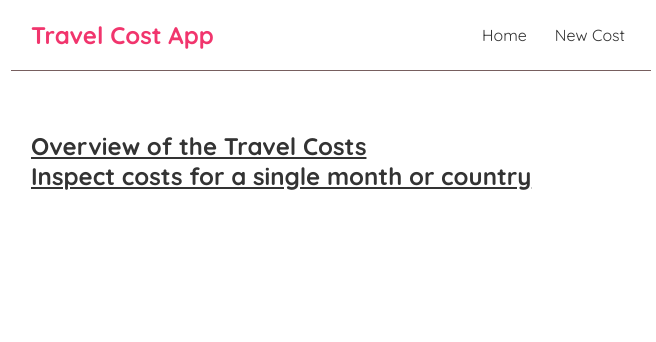
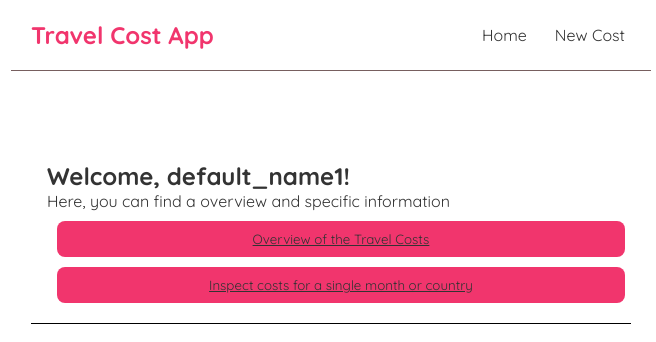
Before and after one commit to HaDuve/TravelCost, a React (Create React App) app in the folder travel-cost/: page / in a window 1280 px wide. Shown: the top 342 px of the page, without its empty margins (309-965 px from the left). Built offline with nearby package versions, Linux system fonts and the light colour scheme; data requests are answered from the project's data file.

Commit message:
created the json and conditional homepage (#11)

```diff
--- a/travel-cost/data/db.json
+++ b/travel-cost/data/db.json
@@ -33,5 +33,14 @@
       "oweperc": 50,
       "id": 3
     }
+  ],
+  "traveller": [
+    {
+      "name": "default_name1",
+      "budget": 0,
+      "daily": 0,
+      "monthly": 0,
+      "id": 1
+    }
   ]
 }
--- a/travel-cost/src/Home.js
+++ b/travel-cost/src/Home.js
@@ -1,17 +1,35 @@
 import useFetch from './useFetch'
-import Costlist from './Costlist'
+import InitialQuestions from './InitialQuestions'
+import { useState } from 'react';
+
 
 import { Link } from 'react-router-dom';
 
 const Home = () => {
+    const { data: traveller } = useFetch('http://localhost:8000/traveller/1');
+
     return (
+
         <div className="home">
-            <h2>
-                <Link to="/Overview">Overview of the Travel Costs</Link>
-            </h2>
-            <h2>
-                <Link to="/Inspect">Inspect costs for a single month or country</Link>
-            </h2>
+            {traveller && (traveller.name === "default_name")&&<InitialQuestions></InitialQuestions>}
+
+
+            {traveller && !(traveller.name === "default_name") &&
+                <h2>Welcome, {traveller.name}!</h2>
+            }
+            {traveller && !(traveller.name === "default_name") &&
+                <p>Here, you can find a overview and specific information</p>
+            }
+            {traveller && !(traveller.name === "default_name") &&
+                <div>
+                    <button><Link to="/Overview">Overview of the Travel Costs</Link></button>
+                </div>
+            }
+            {traveller && !(traveller.name === "default_name") &&
+            <div>
+                <button><Link to="/Inspect">Inspect costs for a single month or country</Link></button>
+                </div>
+            }
         </div>
         );
 }
--- /dev/null
+++ b/travel-cost/src/InitialQuestions.js
@@ -0,0 +1,109 @@
+import { useState } from "react";
+import { useHistory } from "react-router-dom";
+
+const InitialQuestions = () => {
+    const [date, setDate] = useState('dd/mm/yyyy');
+    const [description, setDescription] = useState('');
+    const [category, setCategory] = useState('');
+    const [country, setCountry] = useState('');
+    const [place, setPlace] = useState('');
+    const [price, setPrice] = useState(0);
+    const [whopaid, setWhopaid] = useState('H');
+    const [oweperc, setOweperc] = useState(50);
+
+    const [isPending, setIsPending] = useState(false);
+    const history = useHistory();
+
+    const handleSubmit = (e) => {
+        e.preventDefault();
+        const blog = { date, description, category, country, place, price, whopaid, oweperc };
+        setIsPending(true);
+
+        fetch("http://localhost:8000/costs", {
+            method: "POST",
+            headers: { "Content-Type": "application/json" },
+            body: JSON.stringify(blog)
+        }).then(() => {
+            console.log("Created")
+            setIsPending(false);
+            history.push('/');
+        })
+    }
+
+    return (
+        <div className="create">
+            <h2>Looks like you are new here!</h2>
+            <form onSubmit={handleSubmit}>
+
+                <label>Cost Date:</label>
+                <input
+                    type="date"
+                    value={date}
+                    required
+                    onChange={(e) => setDate(e.target.value)}
+                />
+
+                <label>Cost Description:</label>
+                <textarea
+                    required
+                    value={description}
+                    onChange={(e) => setDescription(e.target.value)}
+                    >
+                </textarea>
+
+                <label>Cost Category:</label>
+                <select
+                    value={category}
+                    onChange={(e) => setCategory(e.target.value)}
+                >
+                    <option value="traffic">National Traffic</option>
+                    <option value="home">Accomodation</option>
+                    <option value="meals">Meals and Drinks</option>
+                    <option value="other">Other (Shopping, Activities, ...)</option>
+                </select>
+
+                <label>Cost Country:</label>
+                <input
+                    type="text"
+                    value={country}
+                    required
+                    onChange={(e) => setCountry(e.target.value)}
+                />
+                <label>Cost Place:</label>
+                <input
+                    type="text"
+                    value={place}
+                    required
+                    onChange={(e) => setPlace(e.target.value)}
+                />
+                <label>Cost Price:</label>
+                <input
+                    type="number"
+                    value={price}
+                    required
+                    onChange={(e) => setPrice(e.target.value)}
+                />
+                <label>Who paid?:</label>
+                <select
+                    value={whopaid}
+                    onChange={(e) => setWhopaid(e.target.value)}
+                >
+                    <option value="H">Hannes</option>
+                    <option value="T">Tina</option>
+                </select>
+
+                <label>Percentage Owed:</label>
+                <input
+                    type="number"
+                    value={oweperc}
+                    required
+                    onChange={(e) => setOweperc(e.target.value)}
+                />
+
+                { !isPending && <button>Add Cost</button>}
+                { isPending && <button disabled>Adding Cost...</button>}
+            </form>
+        </div>
+     );
+}
+export default InitialQuestions;
--- a/travel-cost/src/index.css
+++ b/travel-cost/src/index.css
@@ -8,8 +8,15 @@
   color: #333;
 }
 
+.home {
+  padding: 10px 16px;
+  margin: 20px 0;
+  border-bottom: 1px solid #000000;
+}
 .home button {
   background: #f1356d;
+  display: block;
+  width: 100%;
   color: #fff;
   border: 0;
   padding: 10px;
--- a/travel-cost/src/useFetch.js
+++ b/travel-cost/src/useFetch.js
@@ -15,7 +15,7 @@ const useFetch = (url) => {
                 return res.json();
             })
             .then(data => {
-                // console.log(data);
+                console.log(data);
                 setData(data);
                 setIsPending(false);
                 setError(null);
```
